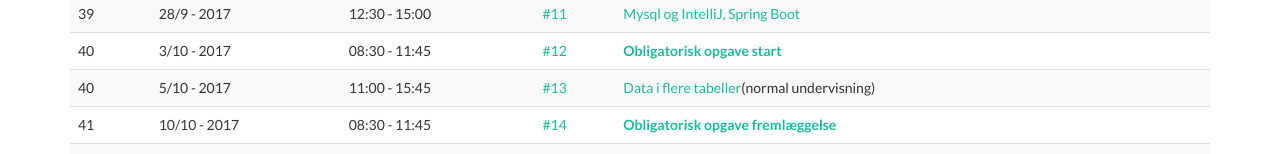
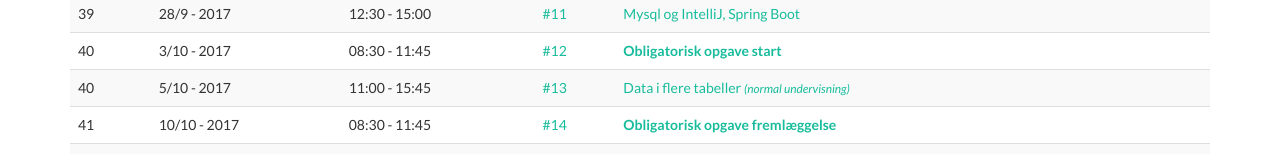
Before and after one commit to dat17v1/dat17v1.github.io, a plain HTML site: page index.html in a window 1280 px wide. Shown: the part 609-763 px from the top of the page. Drawn offline with nearby package versions, Linux system fonts and the light colour scheme.

Commit message:
obligatorisk

```diff
--- a/index.html
+++ b/index.html
@@ -183,7 +183,7 @@
                     <td>5/10 - 2017</td>
                     <td>11:00 - 15:45</td>
                     <td><a href="">#13</a></td>
-                    <td><a href="">Data i flere tabeller</a>(normal undervisning)</td>
+                    <td><a href="">Data i flere tabeller <small><i>(normal undervisning)</i></small></a></td>
                 </tr>
                 <tr>
                     <td>41</td>
```
